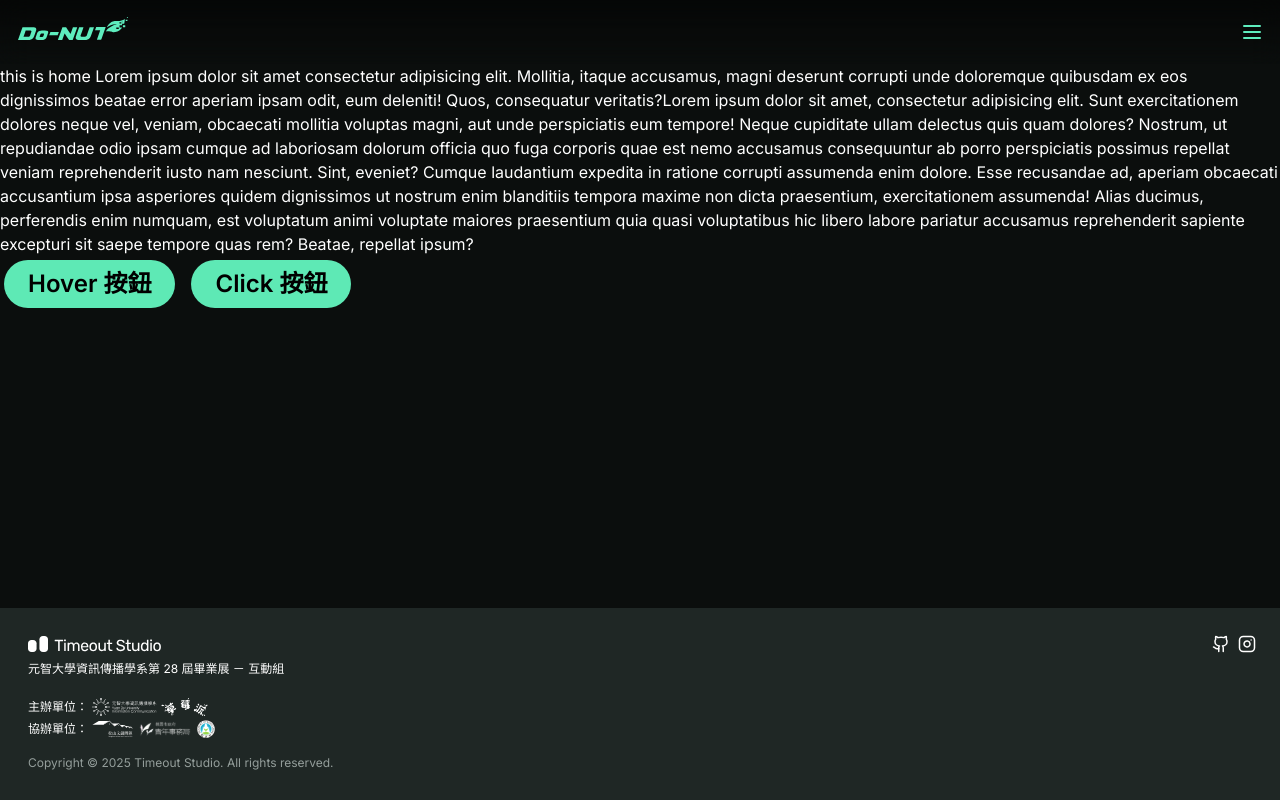
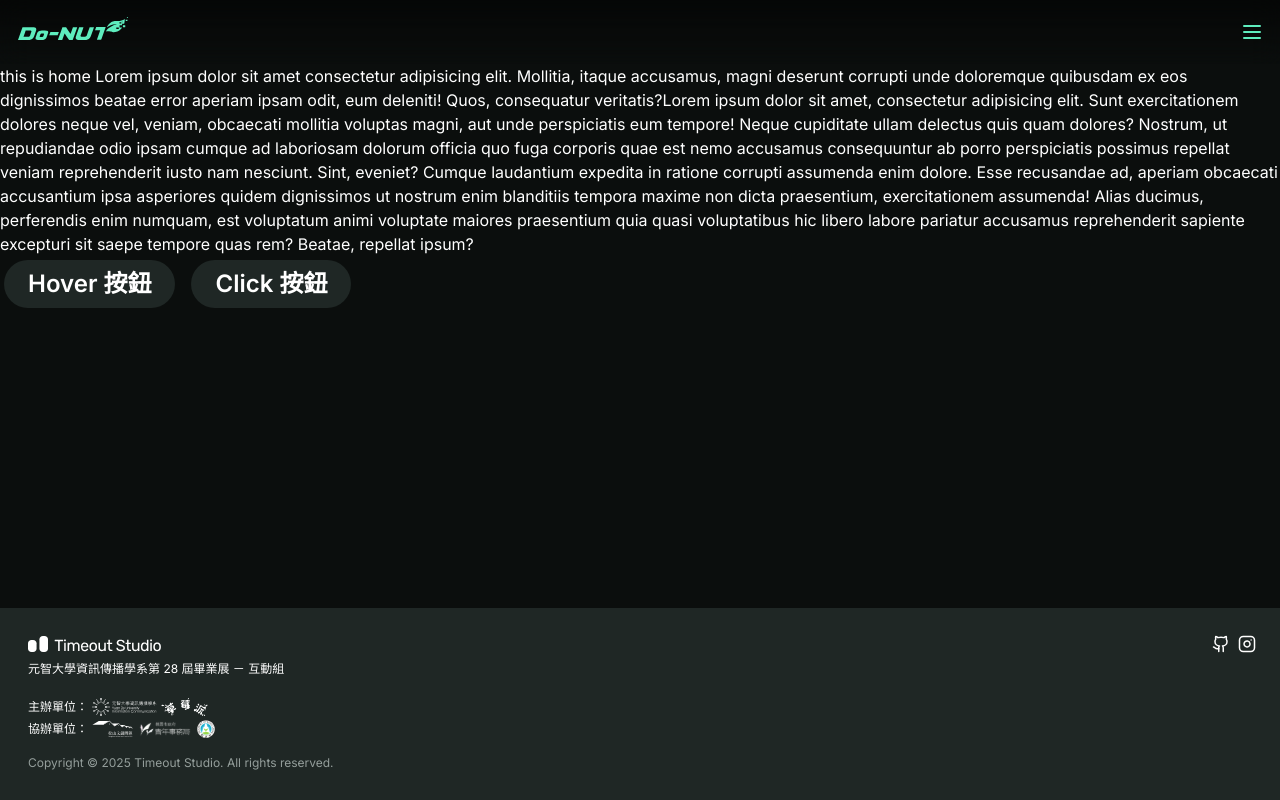
Before and after one commit to Timeout-Studio/donut-fe, a Next.js app: page /home in a window 1280 px wide. Built offline with nearby package versions, Linux system fonts and the light colour scheme.

Commit message:
Style: Change color

```diff
--- a/app/components/button/Button.tsx
+++ b/app/components/button/Button.tsx
@@ -9,15 +9,15 @@ function Button({ label }: ButtonProps) {
     <>
       <button
         className="
-          bg-emerald-300
+          bg-donut-bg-2
           font-semibold
           text-2xl
-          text-black
+          text-donut-text-white
           px-6
           py-2
           rounded-full
-          hover:bg-gray-800
-          hover:text-white
+          hover:bg-donut-sec
+          hover:text-donut-bg
           transition
           duration-200
         "
--- a/app/components/button/buttonClick.tsx
+++ b/app/components/button/buttonClick.tsx
@@ -17,16 +17,18 @@ export function ClickButton({ label }: ButtonClick) {
     <button
       onClick={handleClick}
       className={`
-        bg-emerald-300
+        bg-donut-bg-2
         font-semibold
         text-2xl
-        text-black
+        text-donut-text-white
         px-6
         py-2
         rounded-full
         transition
         duration-200
-        ${clicked ? "bg-gray-800 text-white" : "hover:bg-gray-800 hover:text-white"}
+        hover:bg-donut-sec
+        hover:text-white
+        focus:bg-donut-prim
       `}
     >
       {label}
```
